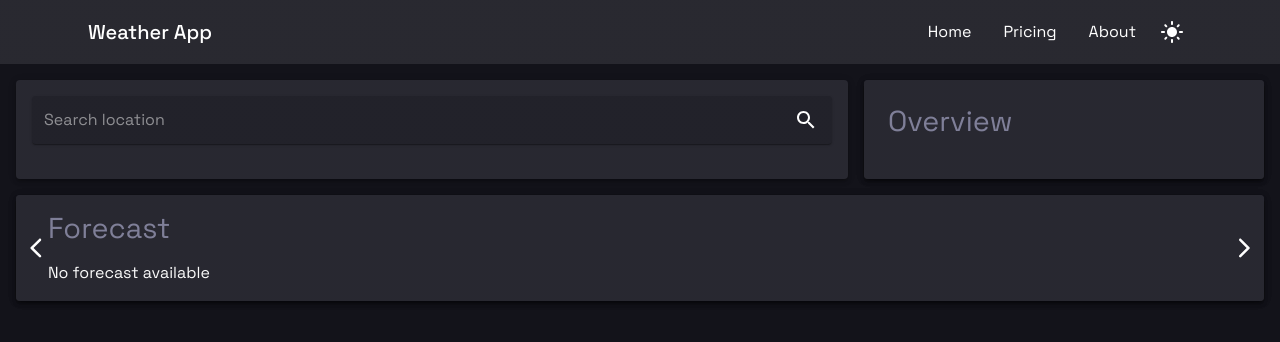
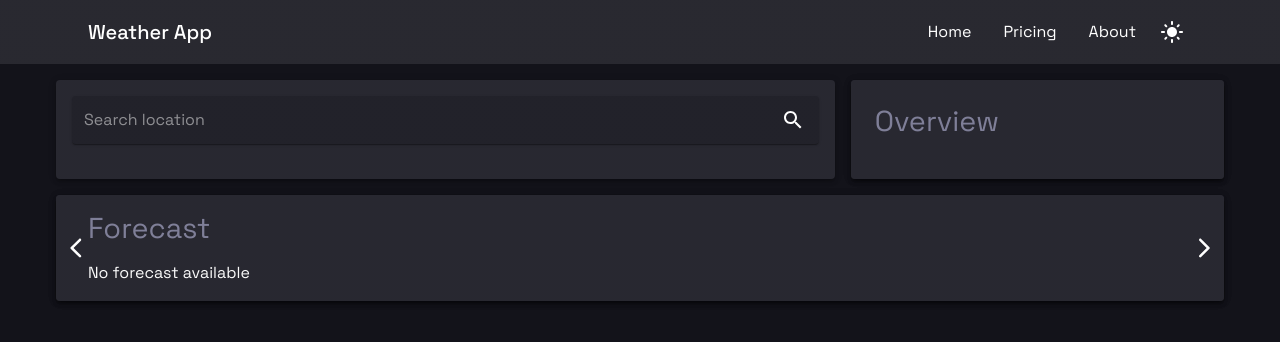
Before and after one commit to leo9iota/weather-app, a React (Create React App) app: page / in a window 1280 px wide. Shown: the top 342 px of the page. Built offline with nearby package versions, Linux system fonts and the light colour scheme.

Commit message:
Update breakpoints

```diff
--- a/src/components/Dashboard.jsx
+++ b/src/components/Dashboard.jsx
@@ -45,7 +45,7 @@ function Dashboard() {
   return (
     <>
       <NavBar />
-      <Box sx={{ mt: 2, mx: 'auto', maxWidth: 1280 }}>
+      <Box sx={{ mt: 2, mx: 'auto', maxWidth: 'lg' }}>
         <Grid container spacing={2}>
           {/* Search Bar and Weather Display */}
           <Grid item xs={12} md={7} lg={8}>
```
